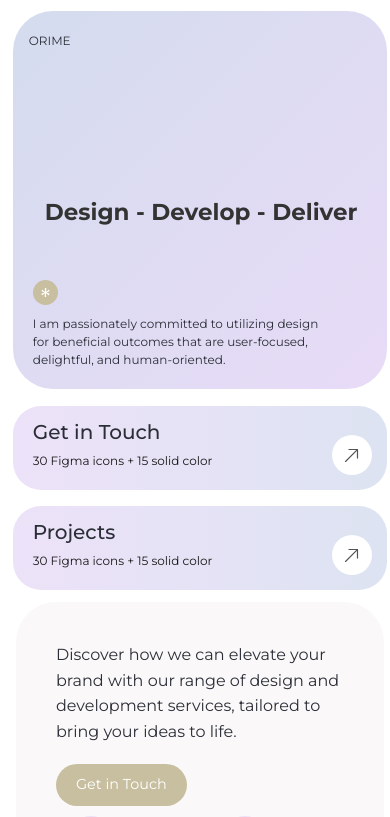
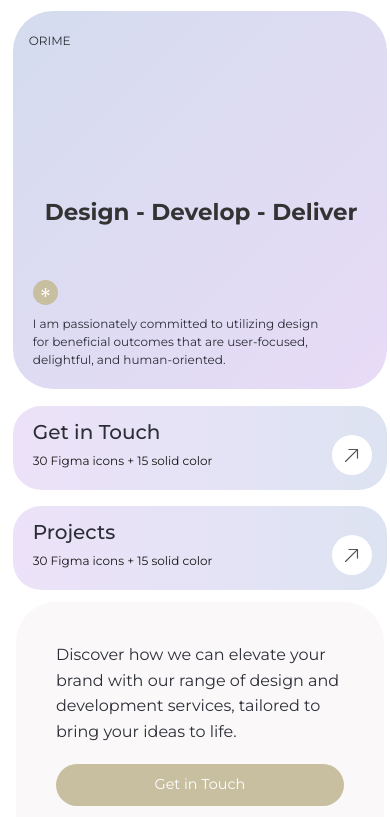
Before and after one commit to sofiyaOsadchi/FinalProject, a React (Vite) app: page /studio in a window 390 px wide. Shown: the top 817 px of the page. Built offline with nearby package versions, Linux system fonts and the light colour scheme; a web font is replaced by a local one.

Commit message:
services

```diff
--- a/src/routes/LandingPage/Styles/_ourSrvices.scss
+++ b/src/routes/LandingPage/Styles/_ourSrvices.scss
@@ -94,7 +94,20 @@
     line-height: 1.4;
 }
 
-@media screen and (max-width: 768px) {
+@media screen and (max-width: 1000px) {
+    .cards-container {
+            grid-template-columns: repeat(2, 1fr);
+
+    }
+
+        .gold-button {
+            width: 100%;
+            margin-bottom: 30px;
+        }
+}
+
+
+@media screen and (max-width: 680px) {
     .services-section {
         flex-direction: column;
         align-items: center;
@@ -107,6 +120,10 @@
 
     .cards-container {
         grid-template-columns: repeat(2, 1fr);
-        /* 2 columns on smaller screens */
     }
+
+        .gold-button {
+            width: 100%;
+            margin-bottom: 30px;
+        }
 }
```
